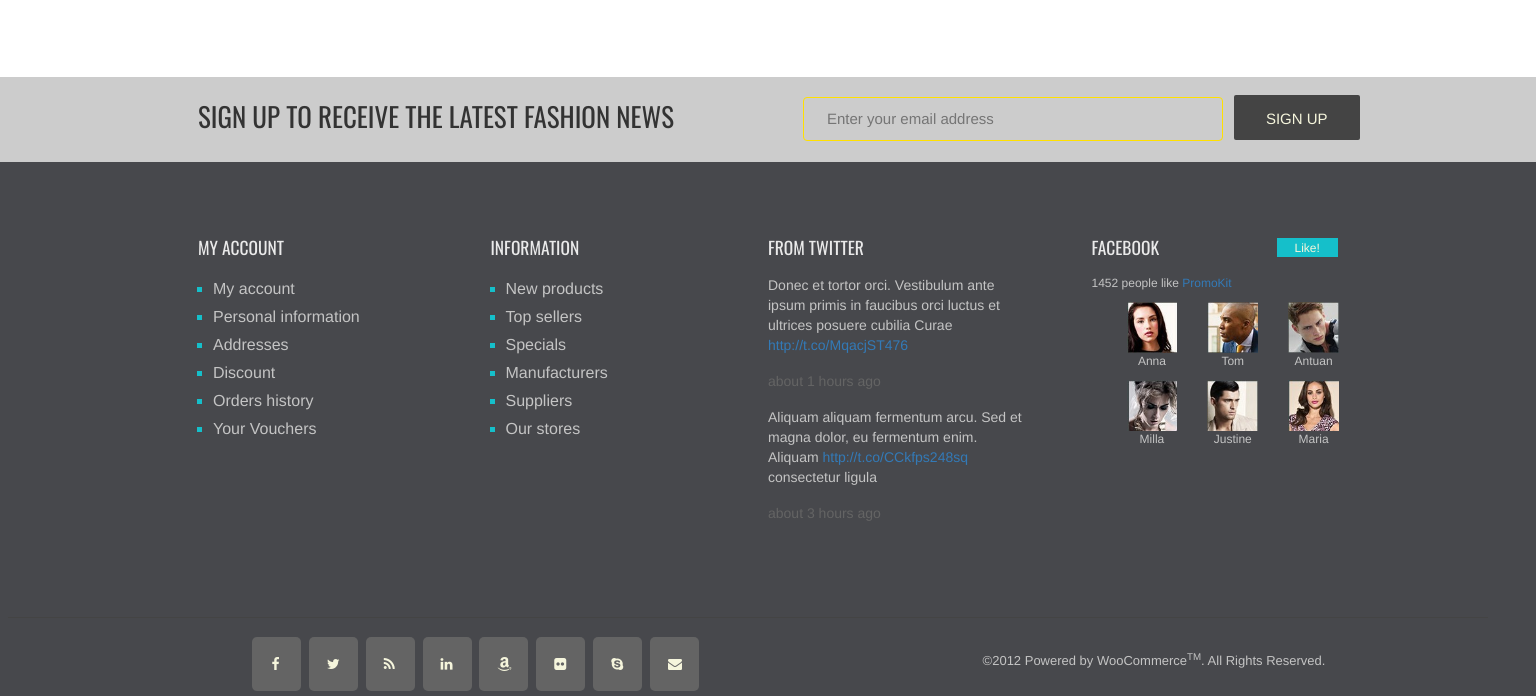
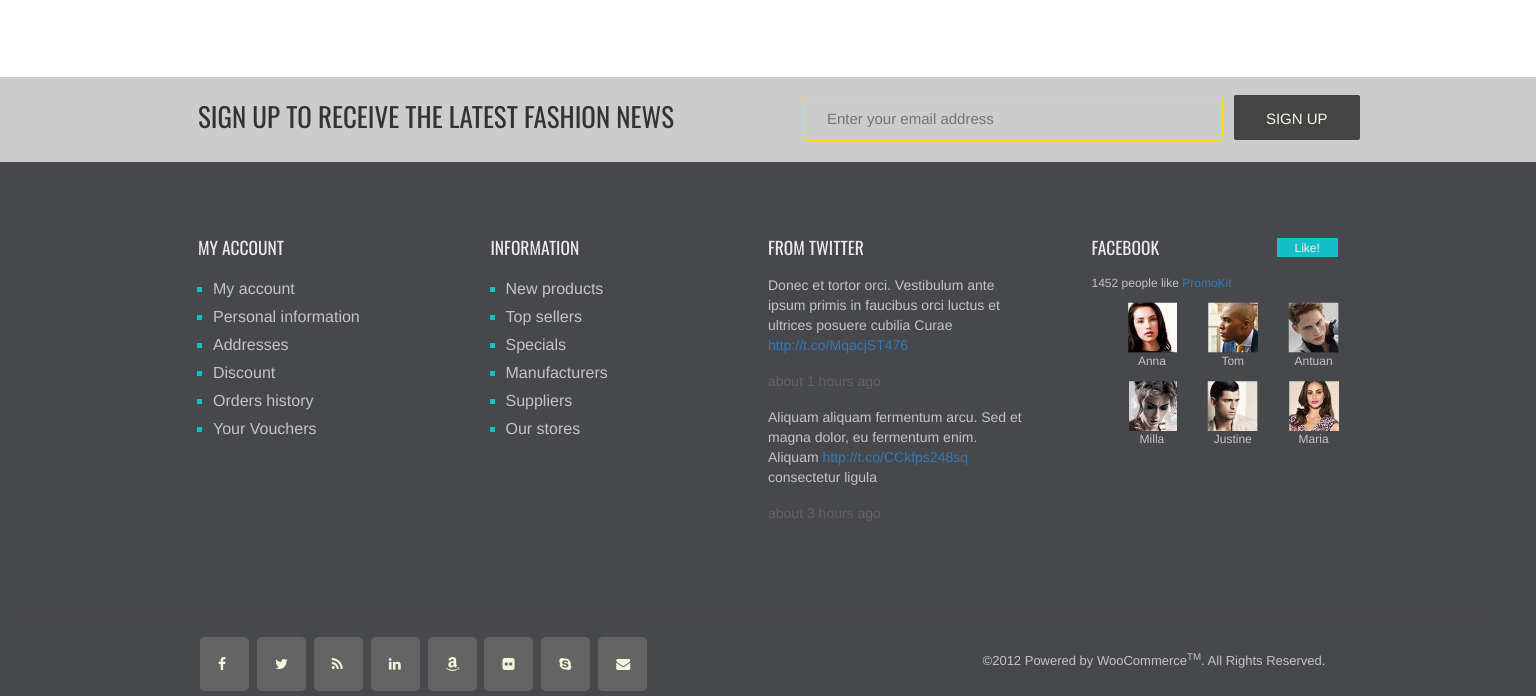
Before and after one commit to TywonB/venedorProject, a plain HTML site: page index.html in a window 1536 px wide. Shown: the part 2889-3585 px from the top of the page. Drawn offline with nearby package versions, Linux system fonts and the light colour scheme; a web font is replaced by a local one.

Commit message:
updated Venedor Project

```diff
--- a/css/style.css
+++ b/css/style.css
@@ -2300,6 +2300,10 @@
         margin: 5px 2px;
     } */
 
+    .socialMedia {
+        text-align-last: left;
+    }
+
     .copy {
         margin-left: 186px;
     }
```
